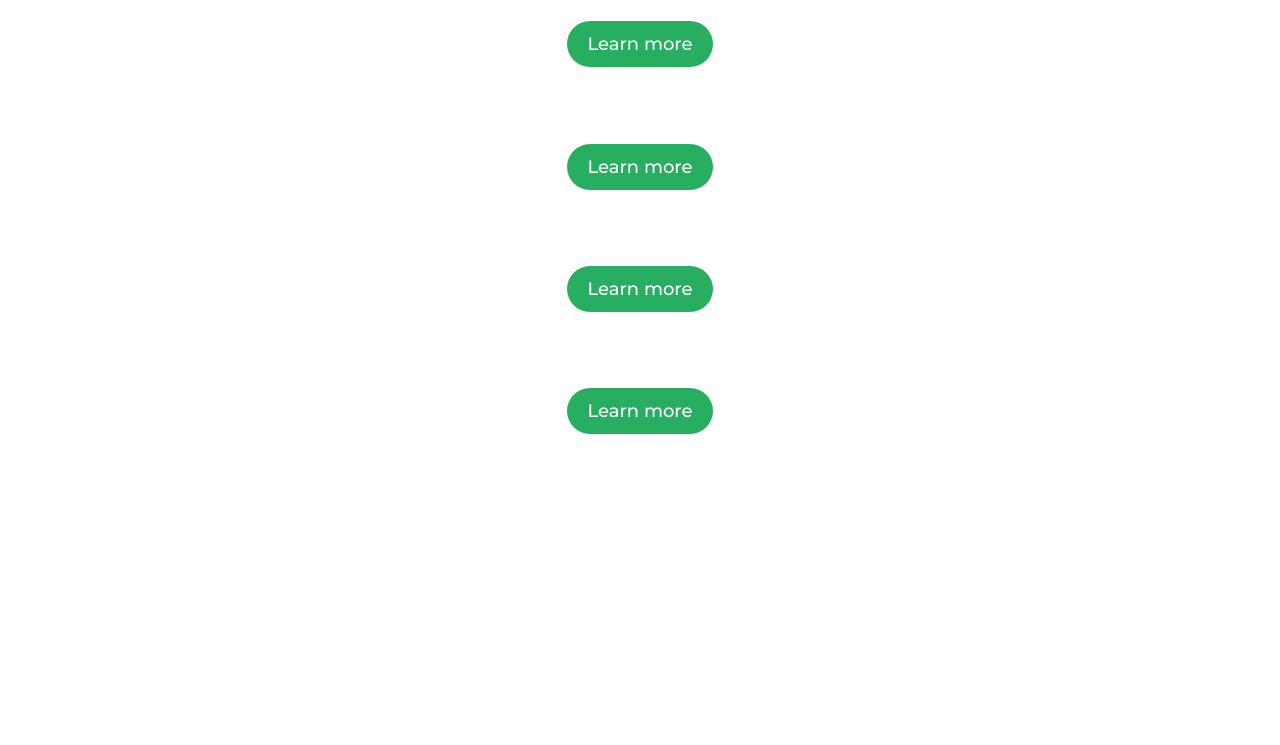
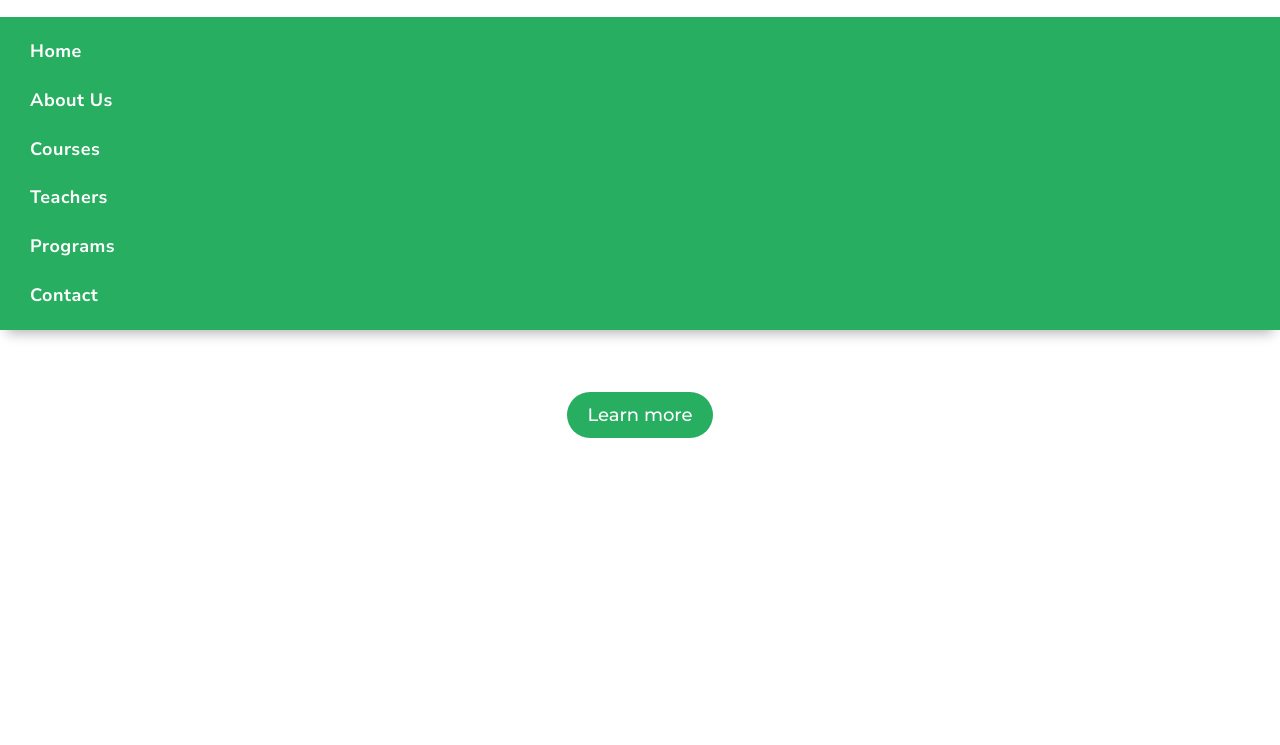
Before and after one commit to sbamsh/education, a plain HTML site: page index.html in a window 1280 px wide. Both pictures are taken after a click on the button 1170 px from the left and 36 px from the top of the page. Shown: the part 55-800 px from the top of the page. Drawn offline with nearby package versions, Linux system fonts and the light colour scheme.

Commit message:
js and css codes added for navbar

```diff
--- a/css/main.css
+++ b/css/main.css
@@ -92,3 +92,42 @@ img{
     display: none;
     box-shadow: 0 10px 12px -7px rgba(0, 0, 0, 0.3);
 }
+
+.nav-item{
+    margin: 2rem 0;
+}
+
+.nav-link{
+    display: inline-block;
+    letter-spacing: 0.5px;
+    font-family: var(--nunito-font);
+    transition: var(--transition);
+}
+
+.nav-link:hover{
+    transform: translateX(12px);
+}
+
+.header-banner-wrapper{
+    flex: 1;
+    overflow: hidden;
+}
+
+.header-banner{
+    height: 100vh;
+    display: flex!important;
+}
+
+.header-banner h1{
+    font-size: 3.6rem;
+    line-height: 1.1;
+    margin-bottom: 2rem;
+}
+
+.header-banner .btn{
+    margin-top: 5.6rem;
+}
+
+.header-banner .banner-one{
+    background: var(--gradient),url(../images/banner_bg_1.jpg) center/cover no-repeat;
+}
--- a/index.html
+++ b/index.html
@@ -105,7 +105,7 @@
 
 
     <!-- jquery cdn -->
-    <script src="https://code.jquery.com/jquery-3.6.3.js" integrity="sha256-nQLuAZGRRcILA+6dMBOvcRh5Pe310sBpanc6+QBmyVM=" crossorigin="anonymous"></script>
+    <script src="https://code.jquery.com/jquery-3.6.0.js" integrity="sha256-H+K7U5CnXl1h5ywQfKtSj8PCmoN9aaq30gDh27Xc0jk=" crossorigin="anonymous"></script>
     <!-- slick slider js -->
     <script src="./slick-1.8.1/slick/slick.js"></script>
     <!-- custom js -->
--- a/main.js
+++ b/main.js
@@ -0,0 +1,6 @@
+$(document).ready(function(){
+   // navigation toggle
+   $('.navbar-toggler-btn').click(function(){
+     $('.navbar-collapse').slideToggle(300);
+   });
+});
```
